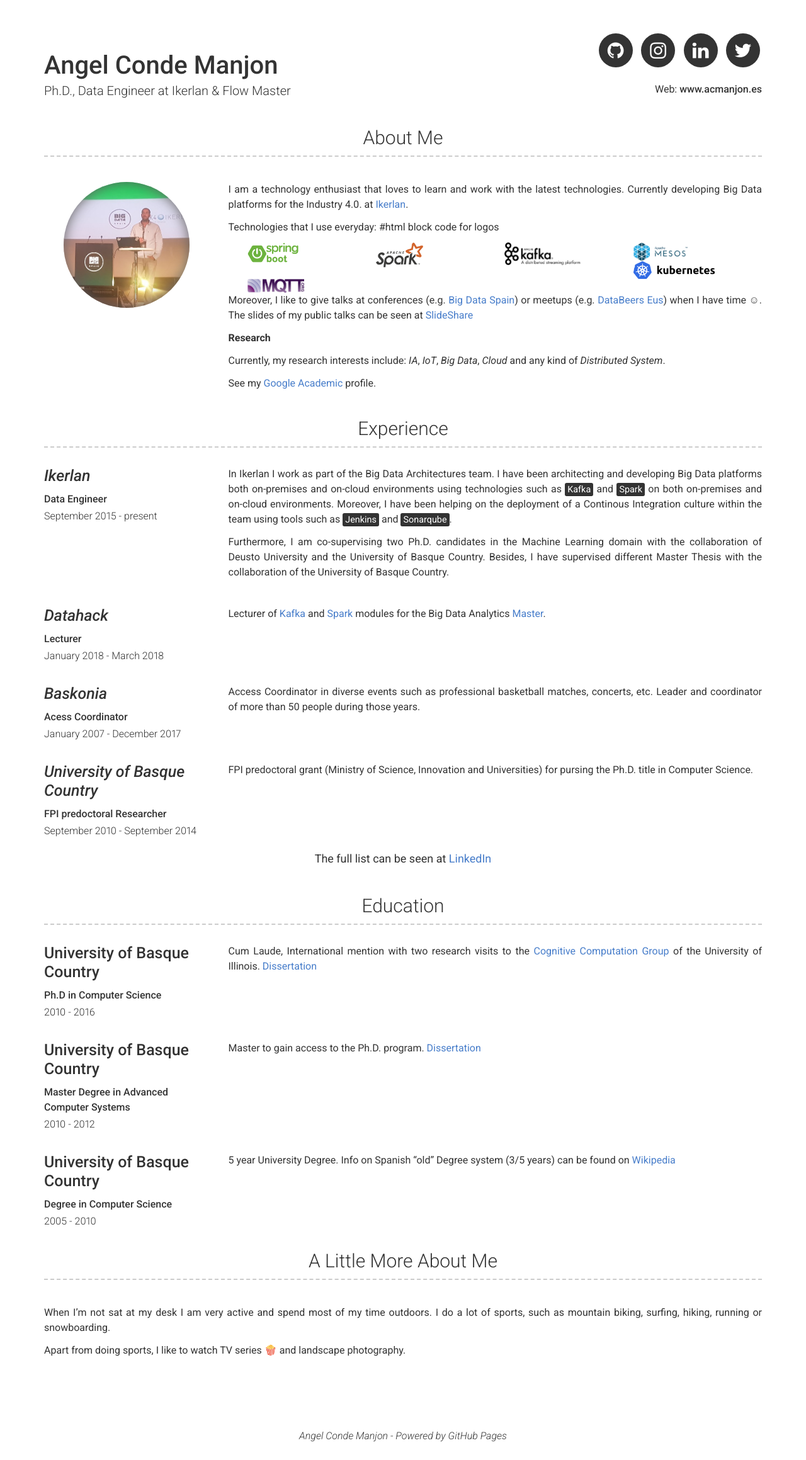
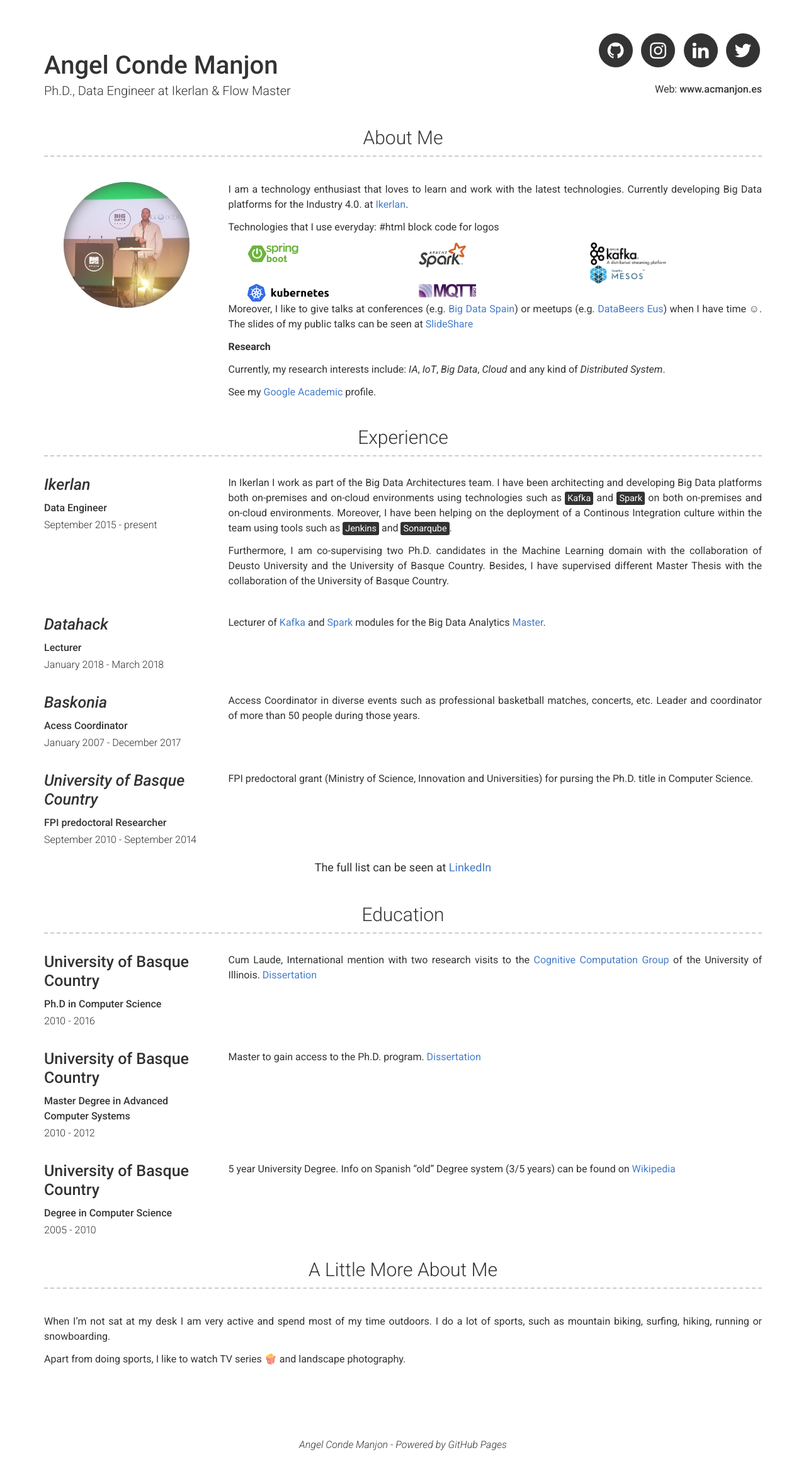
Before and after one commit to Neuw84/neuw84.github.io, a Jekyll site: the page built from index.md, in a window 1280 px wide. Shown: the whole page at 63% size. Built offline with Jekyll 4.4.1, drawn with Linux system fonts in a browser that asks for light colours.

Commit message:
Update _config.yml

```diff
--- a/_config.yml
+++ b/_config.yml
@@ -29,12 +29,12 @@ about_content: | # this will include new lines to allow paragraphs here you can
   Technologies that I use everyday:
   #html block code for logos
   <div class="col-xs-12">
-    <div class="col-xs-6 col-md-3"><img src="assets/spring-boot-logo.png" alt="SpringBoot" height="33px"></div>
-    <div class="col-xs-6 col-md-3"><img src="assets/spark-logo-hd.png" alt="Spark" height="40px"></div>
-    <div class="col-xs-6 col-md-3"><img src="assets/kafka_logo.png" alt="Kafka" height="36px"></div>
-    <div class="col-xs-6 col-md-3"><img src="assets/images.png" alt="Mesos" height="30px"></div>
-    <div class="col-xs-6 col-md-3"><img src="assets/kubernetes-horizontal-color.png" alt="Kubernetes" height="28x"></div>
-    <div class="col-xs-6 col-md-3"><img src="assets/MQTT.png" alt="MQTT" height="22px"></div>
+    <div class="col-xs-6 col-md-4 col-lg-4"><img src="assets/spring-boot-logo.png" alt="SpringBoot" height="33px"></div>
+    <div class="col-xs-6 col-md-4 col-lg-4"><img src="assets/spark-logo-hd.png" alt="Spark" height="40px"></div>
+    <div class="col-xs-6 col-md-4 col-lg-4"><img src="assets/kafka_logo.png" alt="Kafka" height="36px"></div>
+    <div class="col-xs-6 col-md-4 col-lg-4"><img src="assets/images.png" alt="Mesos" height="30px"></div>
+    <div class="col-xs-6 col-md-4 col-lg-4"><img src="assets/kubernetes-horizontal-color.png" alt="Kubernetes" height="28x"></div>
+    <div class="col-xs-6 col-md-4 col-lg-4"><img src="assets/MQTT.png" alt="MQTT" height="22px"></div>
   </div>
 
 
```
